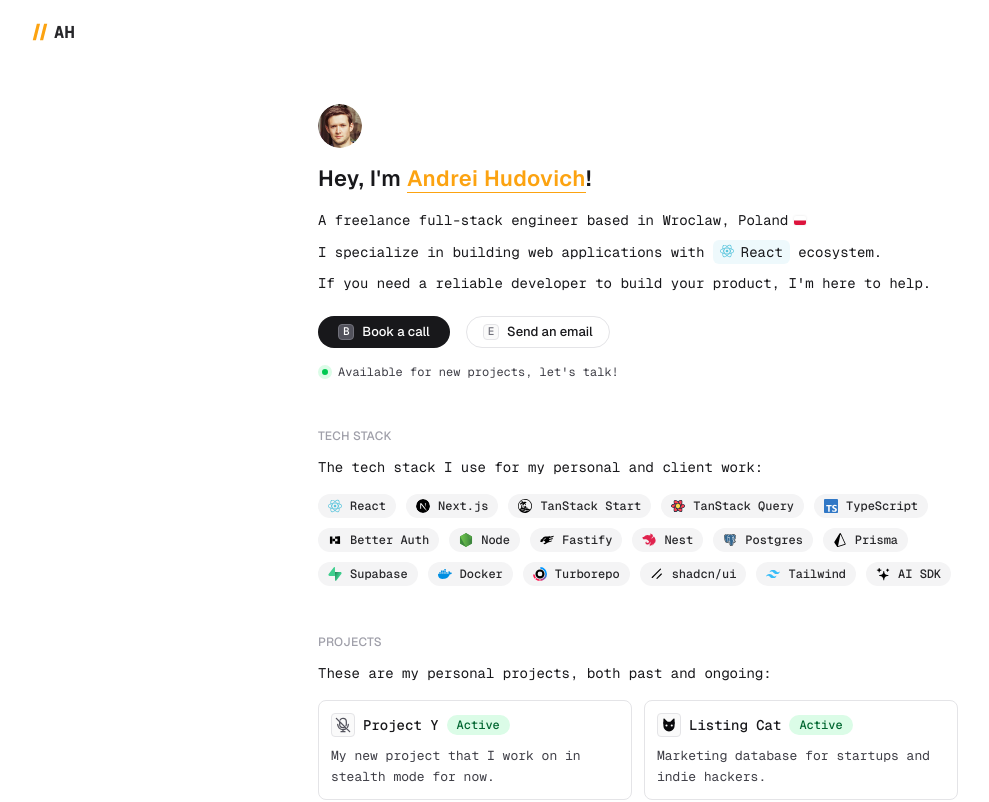
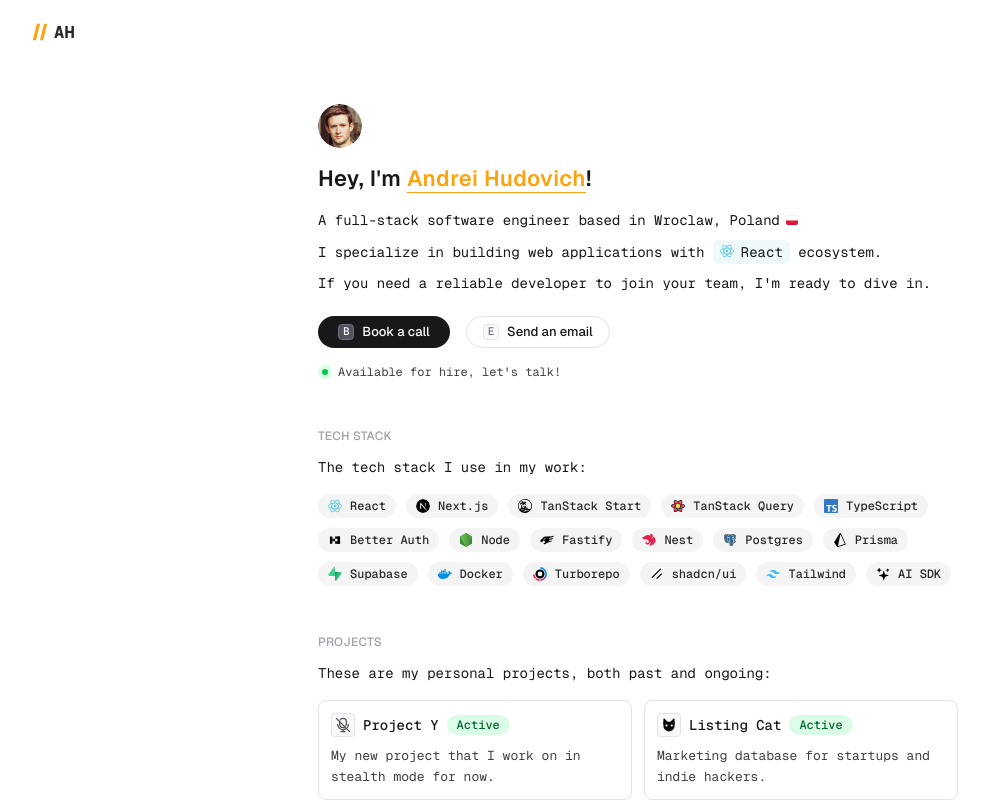
Before and after one commit to ahudovich/hudovich.com, a Next.js app: page / in a window 1280 px wide. Shown: the top 802 px of the page, without its empty margins (2-991 px from the left). Built offline with nearby package versions, Linux system fonts and the light colour scheme; no server answers.

Commit message:
chore: update text copy

```diff
--- a/app/page.tsx
+++ b/app/page.tsx
@@ -6,8 +6,9 @@
 import type { Metadata } from 'next'
 
 export const metadata: Metadata = {
-  title: 'Andrei Hudovich - Freelance Full Stack Engineer',
-  description: `A freelance full stack engineer based in Wroclaw, Poland. If you need a reliable developer to build your product, I'm here to help.`,
+  title: 'Andrei Hudovich - Full-Stack Software Engineer',
+  description:
+    "A full-stack software engineer based in Wroclaw, Poland. If you need a reliable developer to join your team, I'm ready to dive in.",
   alternates: {
     canonical: '/',
   },
--- a/components/pages/home/HomeHero.tsx
+++ b/components/pages/home/HomeHero.tsx
@@ -23,7 +23,7 @@
       <div className="mb-5 text-md leading-[1.75] space-y-1.75">
         <p>
           <span className="sm:inline-block sm:mb-1.75">
-            A freelance full-stack engineer based in Wroclaw,{' '}
+            A full-stack software engineer based in Wroclaw,{' '}
             <span className="sm:hidden">Poland. </span>
             <span className="hidden sm:inline-flex sm:items-center sm:gap-1.5">
               Poland
@@ -39,14 +39,14 @@
           ecosystem.
         </p>
 
-        <p>If you need a reliable developer to build your product, I&apos;m here to help.</p>
+        <p>If you need a reliable developer to join your team, I&apos;m ready to dive in.</p>
       </div>
 
       <HomeHeroActions />
 
       <p className="relative mt-4 pl-5 text-xs text-tertiary">
         <span className="absolute left-0 top-1/2 size-3.5 -translate-y-1/2 rounded-full bg-green-500 border-4 border-green-100" />
-        Available for new projects, let&apos;s talk!
+        Available for hire, let&apos;s talk!
       </p>
     </section>
   )
--- a/components/pages/home/HomeTechStack.tsx
+++ b/components/pages/home/HomeTechStack.tsx
@@ -91,10 +91,7 @@
 export function HomeTechStack() {
   return (
     <section>
-      <SectionHeader
-        heading="Tech stack"
-        text="The tech stack I use for my personal and client work:"
-      />
+      <SectionHeader heading="Tech stack" text="The tech stack I use in my work:" />
 
       <ul className="flex flex-wrap items-center gap-2.5">
         {techStack.map((item) => (
```
